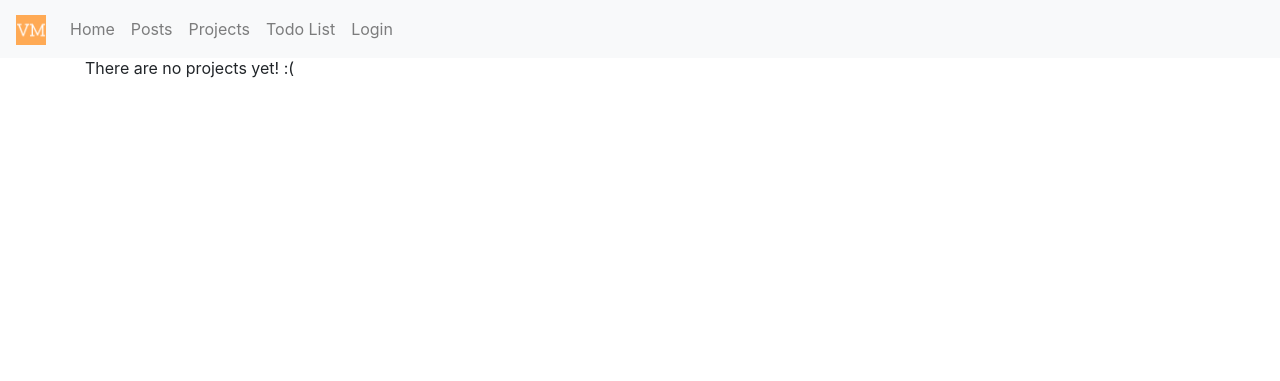
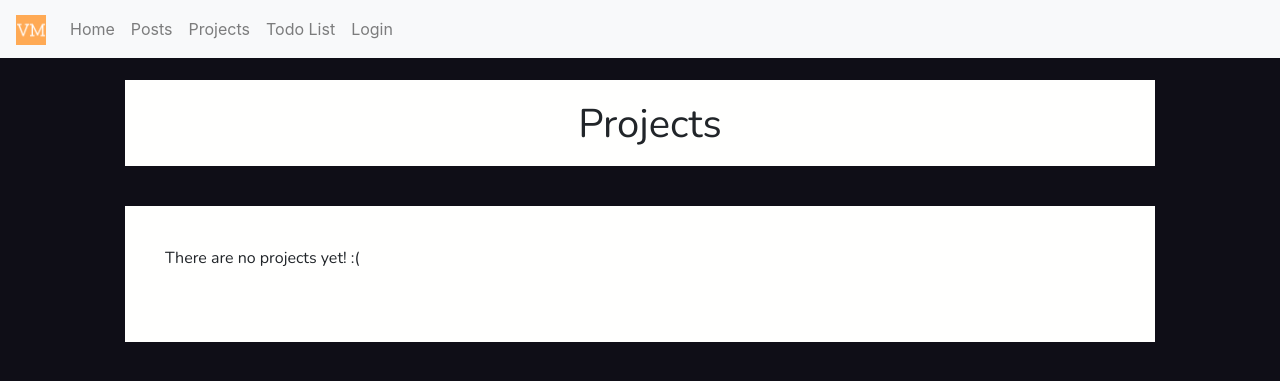
Before and after one commit to zomvie-break/blog, a Django app: template mysite/myprojects/templates/myprojects/project_list.html in a window 1280 px wide. Shown: the top 381 px of the page. Run offline with Django 3.2, Linux system fonts and the light colour scheme; the template is opened without the code that fills it, so the values that code supplies are empty; some libraries are stand-ins or nearby versions.

Commit message:
add styles to projects page

```diff
--- /dev/null
+++ b/mysite/myprojects/static/myprojects/style.css
@@ -0,0 +1,98 @@
+body {
+    background-color: #0f0e17;
+}
+
+.container {
+    display: flex;
+    flex-direction: column;
+    margin-top: 40px;
+}
+
+main {
+    /* flex */
+    flex: 0;
+
+    /* grid */
+    display: grid;
+    grid-template-columns: 1fr;
+    grid-template-rows: auto auto;
+    grid-template-areas: "header" "projects";
+    gap: 40px;
+
+
+    /* general properties */
+    margin: 40px;
+    font-family: 'Nunito', sans-serif;
+}
+.wrapper {
+    background-color: #fffffe;
+}
+
+#wrapper-heading {
+    grid-area: header;
+    /* top right bottom left */
+    padding: 20px 0 10px 20px;
+    text-align: center;
+    text-justify: auto;
+}
+
+#wrapper-projects {
+    grid-area: projects;
+    /* top | right | bottom | left */
+    padding: 40px 40px 40px 0;
+}
+
+#wrapper-projects li {
+    /* top | right | bottom | left */
+    padding: 10px 10px 10px 30px
+}
+
+section ul {
+    list-style: none;
+    display: flex;
+    flex-direction: column;
+    gap: 30px;
+}
+
+.wrapper li {
+    background-color: #ff8906;
+    border-radius: 10px;
+    flex: 1 1 auto;
+}
+
+.wrapper li:hover {
+    background-color: #f25f4c;
+    border-radius: 10px;
+    flex: 1 1 auto;
+}
+
+a {
+    text-decoration: none;
+    color: #fffffe;
+}
+
+a:hover {
+    text-decoration: none;
+    color: #fffffe;
+}
+
+footer {
+    align-self: center;
+
+    display: flex;
+    flex-direction: row;
+    background-color: #fffffe;
+    min-height: 150px;
+    min-width: 100vw;
+    justify-content: center;
+    gap: 60px;
+}
+
+footer div {
+    flex: 0;
+    min-width: 300px;
+
+    /* display: block; */
+    margin-top: 2em;
+    /* margin: 20px auto auto 100px; */
+}
--- a/mysite/myprojects/templates/myprojects/project_list.html
+++ b/mysite/myprojects/templates/myprojects/project_list.html
@@ -1,16 +1,43 @@
 {% extends "base_menu.html" %}
+{% load static %}
+
+{% block head %}
+<!-- google fonts -->
+<link rel="preconnect" href="https://fonts.googleapis.com">
+<link rel="preconnect" href="https://fonts.gstatic.com" crossorigin>
+<link href="https://fonts.googleapis.com/css2?family=Nunito:wght@200&display=swap" rel="stylesheet">
+
+<!-- stylesheet -->
+<link rel="stylesheet" href="{% static 'myprojects/style.css' %}">
+{% endblock head %}
+
 {% block content %}
 
-    <h1>My projects</h1>
+<main>
+    <section class="wrapper" id="wrapper-heading">
+        <h1>Projects</h1>
+    </section>
 
-    {% for project in object_list %}
+    <section class="wrapper" id="wrapper-projects">
+
         <ul>
-            <li>{{project.title}} - <a href="{{ project.url }}"> <i class="fab fa-github"></i> GitHub</a></li>
-            <p>{{ project.description }}</p>
-            <hr>
+            {% for project in object_list %}
+            <li>
+                <a href="{{ project.url }}">
+                    <div class="item-project">
+                        <h3>{{ project.title }}</h3>
+                        <p> {{ project.description }}</p>
+                    </div>
+                </a>
+            </li>
+            {% empty %}
+            <p>There are no projects yet! :( </p>
+            {% endfor %}
+        </ul>
+    </section>
+</main>
+{% endblock content %}
 
-        </ul>
-    {% empty %}
-        <p>There are no projects yet! :( </p>
-    {% endfor %}
-{% endblock content %}
+{% block footer %}
+
+{% endblock footer %}
```
